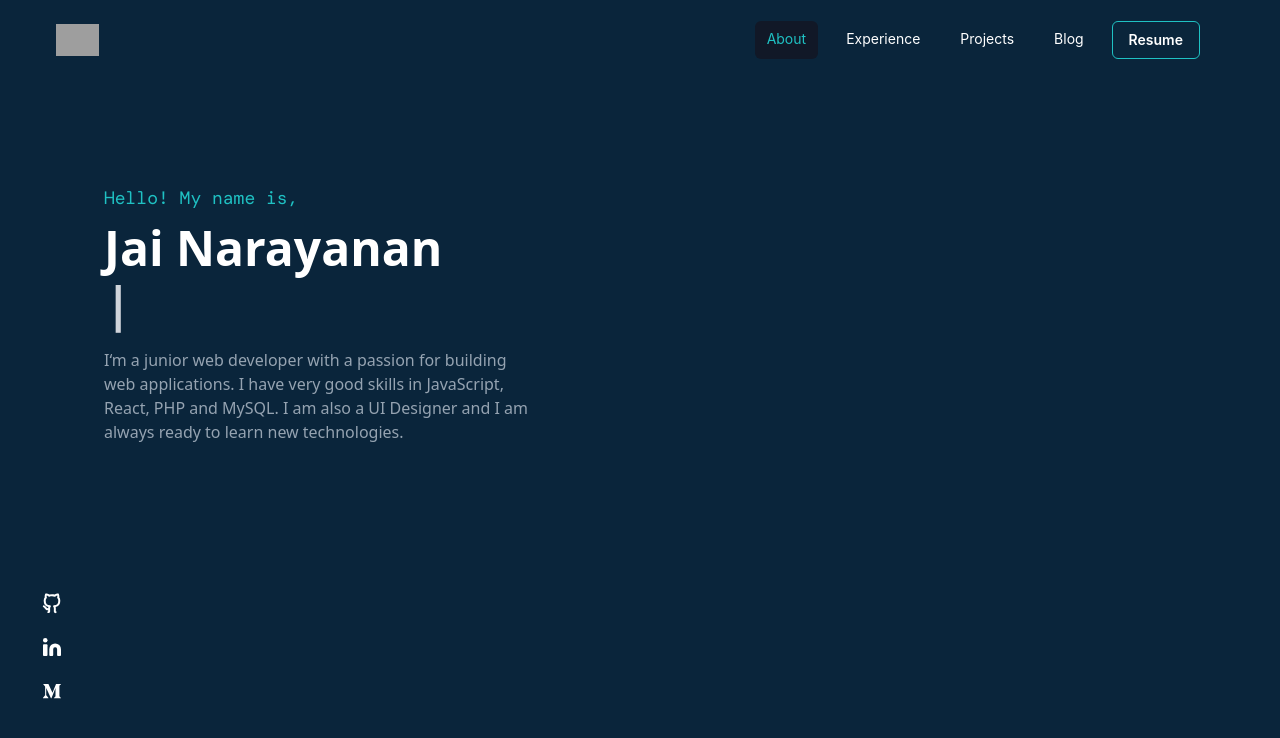
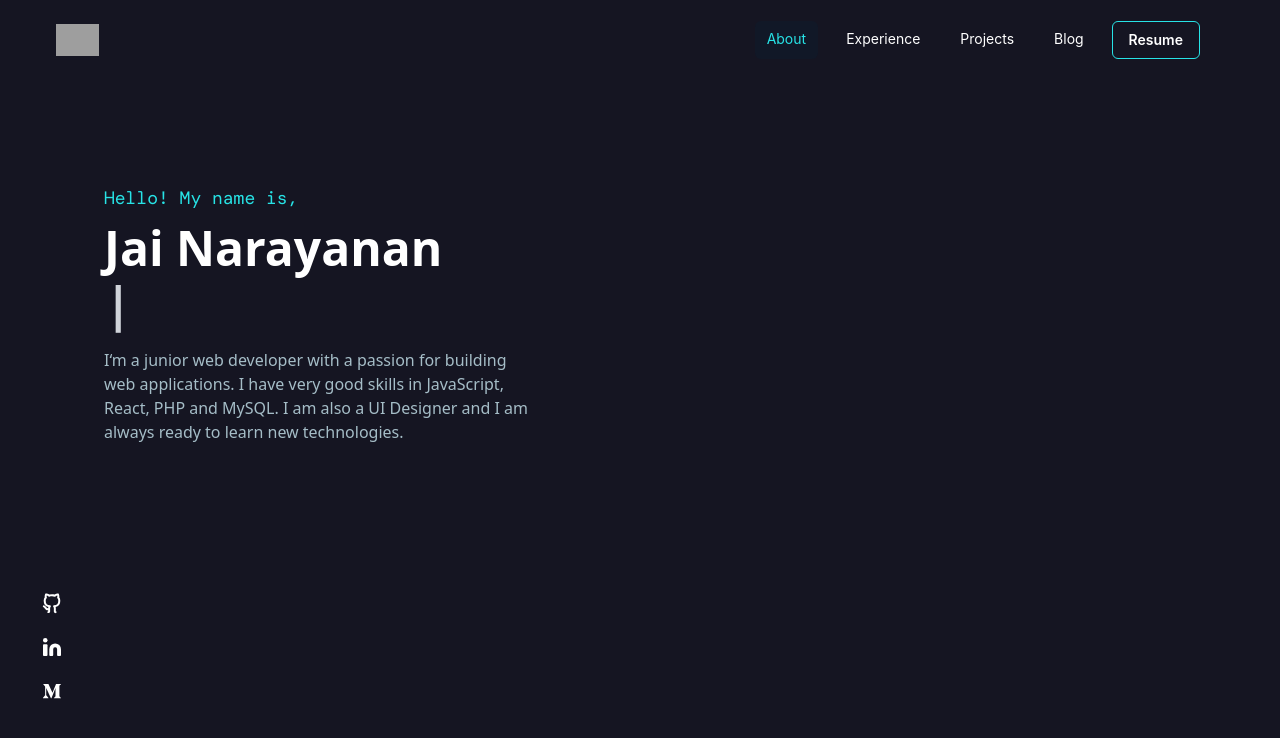
Before and after one commit to JaiNarayanan/JaiNarayanan.github.io, a React (Create React App) app: page / in a window 1280 px wide. Shown: the top 738 px of the page. Built offline with nearby package versions, Linux system fonts and the light colour scheme; grey boxes are pictures that could not be loaded; some icons are missing; a web font is replaced by a local one.

Commit message:
color updates

```diff
--- a/tailwind.config.js
+++ b/tailwind.config.js
@@ -8,22 +8,22 @@ module.exports = {
     extend: {
       fontFamily: {
         mono: ["'DM Mono'", ...defaultTheme.fontFamily.mono],
-        ubuntu: ["'Ubuntu'"],
         open_sans: ["'Open Sans'", ...defaultTheme.fontFamily.sans],
         proxima_nova: ['Proxima Nova', 'sans-serif'],
-
+        scp: ['Source Code Pro', 'monospace'],
       },
       colors: {
         'primary':{
-          'gray': '#0A253B',
-          'blue': '#1FC1C3'
+          'gray': '#151522',
+          'blue': '#27e3e6',
+          'hover': '#212131'
         },
         'secondary':{
           'border': '#304973',
         },
         'fonts':{
           'white': '#FDFEFF',
-          'gray': '#95A3B1',
+          'gray': '#a5bdc7',
           // 8892B0
         }
       }
```
